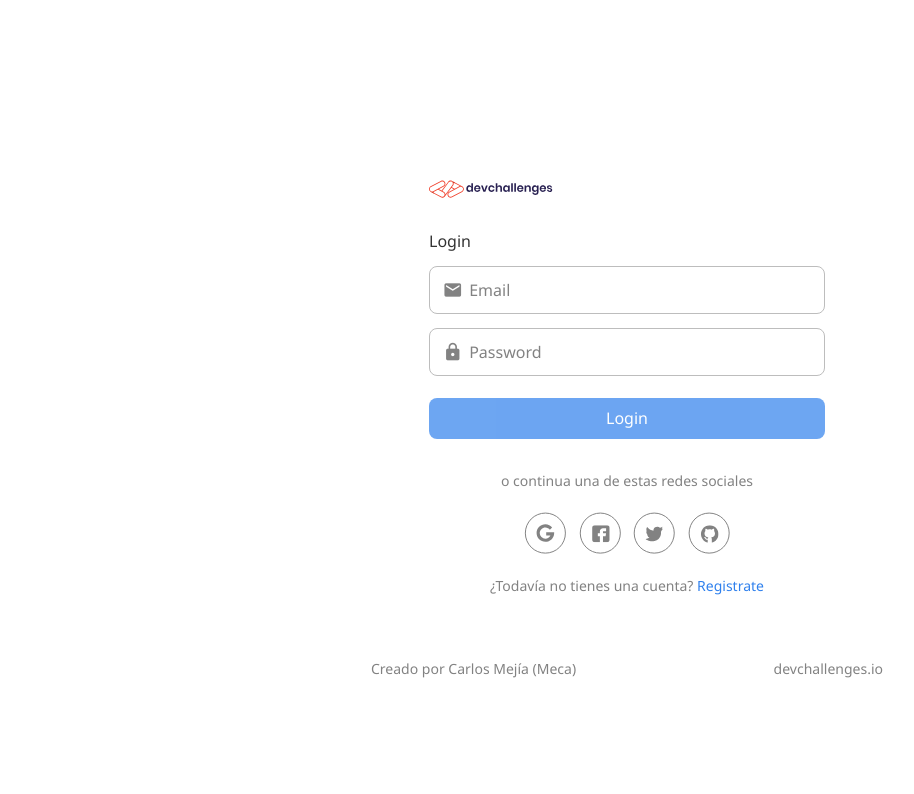
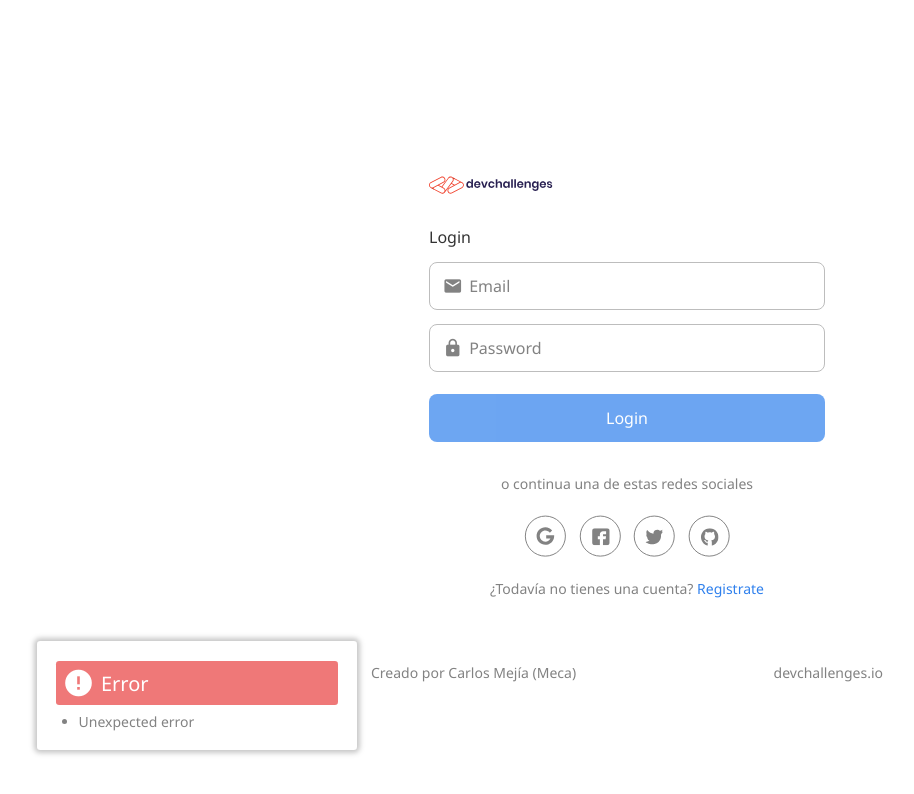
Before and after one commit to mecamon/authentication-app-client, a Vue app: page /profile in a window 1280 px wide. Both pictures are taken after a click on the picture 722 px from the left and 532 px from the top of the page. Shown: the top 794 px of the page, without its empty margins (13-927 px from the left). Built offline with nearby package versions, Linux system fonts and the light colour scheme; no server answers.

Commit message:
NOTIFICATION CARD feat: added a card to manage the error BE error messages

```diff
--- a/src/App.vue
+++ b/src/App.vue
@@ -1,5 +1,11 @@
 <template>
   <router-view></router-view>
+  <transition name="fade">
+    <notification-card
+        v-if="getHttpError.statusCode !== 0"
+        :error=getHttpError
+    ></notification-card>
+  </transition>
 </template>
 
 <script setup lang="ts">
@@ -8,12 +14,13 @@ import {onMounted, watch} from "vue";
 import {storeToRefs} from "pinia";
 import {useRouter} from "vue-router"
 import {useHttpErrors} from "./stores/http-errors";
+import NotificationCard from "./components/NotificationCard.vue";
 
 const auth = useAuth()
 const httpErrors = useHttpErrors()
 const { isAuthenticated } = storeToRefs(auth)
 const router = useRouter()
-
+const {getHttpError} = storeToRefs(httpErrors)
 watch(isAuthenticated, (newValue) => {
   if(!newValue) {
     router.push({name: 'Home'})
@@ -48,9 +55,27 @@ body {
 }
 button {
   cursor: pointer;
+  display: flex;
+  justify-content: center;
+  align-items: center;
+  height: 3rem;
+  //span {
+  //  color: white;
+  //}
 }
 button:disabled {
   opacity: 0.7;
+}
+.primary-btn {
+  span {
+    color: white;
+  }
+}
+.mid-size-font {
+  font-size: 20px;
+}
+.small-size-font {
+  font-size: 14px;
 }
 div.created-by {
     width: 100%;
@@ -63,5 +88,46 @@ div.created-by {
       font-size: 14px;
       font-weight: 400;
     }
+}
+.lds-ring {
+  display: inline-block;
+  position: relative;
+  width: 30px;
+  height: 30px;
+}
+.lds-ring span {
+  box-sizing: border-box;
+  display: block;
+  position: absolute;
+  width: 26px;
+  height: 26px;
+  margin: 3px;
+  border: 3px solid #fff;
+  border-radius: 50%;
+  animation: lds-ring 1.2s cubic-bezier(0.5, 0, 0.5, 1) infinite;
+  border-color: #fff transparent transparent transparent;
+}
+.lds-ring span:nth-child(1) {
+  animation-delay: -0.45s;
+}
+.lds-ring span:nth-child(2) {
+  animation-delay: -0.3s;
+}
+.lds-ring span:nth-child(3) {
+  animation-delay: -0.15s;
+}
+@keyframes lds-ring {
+  0% {
+    transform: rotate(0deg);
   }
+  100% {
+    transform: rotate(360deg);
+  }
+}
+.fade-enter-active, .fade-leave-active {
+  transition: opacity .5s;
+}
+.fade-enter-from, .fade-leave-to  {
+  opacity: 0;
+}
 </style>
--- a/src/assets/_core.scss
+++ b/src/assets/_core.scss
@@ -3,12 +3,14 @@
 :root {
   --background-color: #ffffff;
   --common-text-color: #333333;
+  --shadow-color: rgba(128, 128, 128, 0.44);
   --mute-color: #828282;
   --main-font-family: 'Noto Sans', sans-serif;
   --border-color: #BDBDBD;
   --input-border-color: #828282;
   --accent-color: #2F80ED;
-  --danger-color: #EB5757;
+  --danger-color: #ef7878;
+  --success-color: #349b56;
 }
 
 html[data-theme='dark'] {
--- a/src/components/AuthForm.vue
+++ b/src/components/AuthForm.vue
@@ -38,7 +38,14 @@
         :disabled="canSendUserInfo"
         data-testid="log-or-sign-button"
         @click.prevent="handleSubmit"
-        >{{ isLogin ? 'Login' : $t("auth.startCoding") }}
+        class="primary-btn"
+        >
+        <span v-if="auth.logState.isLoading || auth.githubLoginState.isLoading" class="lds-ring">
+          <span></span><span></span><span></span><span></span>
+        </span>
+        <span v-if="!auth.logState.isLoading && !auth.githubLoginState.isLoading">
+          {{ isLogin ? 'Login' : $t("auth.startCoding") }}
+        </span>
       </button>
       <span class="muted">{{ $t("auth.logWithSocials") }}</span>
       <socials @github-login="$emit('github-login')" />
@@ -59,11 +66,13 @@
 <script setup lang="ts">
 import {ref, computed} from 'vue';
 import Socials from './Socials.vue'
+import {useAuth} from "../stores/auth";
 
 const props = defineProps<{isLogin?: boolean}>();
 const userInfo = ref<UserInfo>({email: '', password: ''});
 const canSendUserInfo = computed(() =>
     userInfo.value.email === '' || userInfo.value.password === '');
+const auth = useAuth()
 
 const handleSubmit = () => {
   if(props.isLogin) {
--- a/src/components/EditProfileForm.vue
+++ b/src/components/EditProfileForm.vue
@@ -41,11 +41,15 @@
       <div>
         <button
           type="submit"
-          :disabled="emptyFields"
+          :disabled="emptyFields || isLoading"
           data-testid="save-button"
-          class="save-button"
-          @click="$emit('save-user-info', userInfo)"
-        >Save</button>
+          class="save-button primary-btn"
+        >
+          <span v-if="isLoading" class="lds-ring">
+            <span></span><span></span><span></span><span></span>
+          </span>
+          <span v-if="!isLoading">Save</span>
+        </button>
       </div>
     </form>
     <div class="created-by">
@@ -80,7 +84,7 @@ const emit = defineEmits<{
   (e: 'save-user-info', fd: FormData): void
   (e: 'read-mode'): void
 }>()
-const props = defineProps<{currentUserInfo: UserInfoEdit}>()
+const props = defineProps<{currentUserInfo: UserInfoEdit, isLoading: boolean}>()
 const emptyFields = computed(() => {
   return  userInfoToEdit.value.name === '' ||
       userInfoToEdit.value.bio === '' ||
--- /dev/null
+++ b/src/components/NotificationCard.vue
@@ -0,0 +1,86 @@
+<template>
+  <div class="notification-card">
+    <div class="notification-container">
+      <div
+          class="head"
+          :class="[props.error.statusCode?.toString().startsWith('2') ? 'success-bg' : 'error-bg']"
+          data-testid="head">
+        <span class="material-icons icon" data-testid="icon">error</span>
+        <span class="mid-size-font" data-testid="title-value">
+          {{ props.error.statusCode?.toString().startsWith('2') ? 'Success' : 'Error' }}
+        </span>
+      </div>
+      <ul>
+        <li
+            class="small-size-font"
+            v-for="value of msgValues"
+            data-testid="message-value"
+        >{{ value }}
+        </li>
+      </ul>
+    </div>
+  </div>
+</template>
+
+<script lang="ts" setup>
+import {ErrorInfo} from "../models/error-info";
+import {computed} from "vue";
+
+const msgValues = computed(() => {
+  if(!props.error.msg) {
+    return ['Unexpected error']
+  }
+  return Object.values(props.error.msg)
+})
+const props = defineProps<{error: ErrorInfo}>()
+</script>
+
+<style lang="scss" scoped>
+  .notification-card {
+    min-width: 20rem !important;
+    max-width: 26rem !important;
+    padding: 0.4rem;
+    border-radius: 0.2rem;
+    display: flex;
+    flex-direction: column;
+    position: fixed;
+    box-shadow: 0 0 5px 3px var(--shadow-color);
+    bottom: 50px;
+    left: 50px;
+    z-index: 50;
+    div.notification-container {
+      display: flex;
+      flex-direction: column;
+      padding: 0.8rem;
+    }
+    div.head {
+      display: flex;
+      align-items: center;
+      //background-color: var(--danger-color);
+      border-radius: 0.2rem;
+      padding: 0.4rem;
+      margin-bottom: 0.4rem;
+      span {
+        color: white;
+      }
+    }
+    ul {
+      li {
+        color: var(--mute-color);;
+      }
+      margin: 0 1.4rem;
+      display: block;
+    }
+  }
+  .error-bg {
+    background-color: var(--danger-color);
+  }
+  .success-bg {
+    background-color: var(--success-color);
+  }
+  .icon {
+    font-size: 32px;
+    margin-right: 0.4rem;
+    color: var(--danger-color);
+  }
+</style>
--- a/src/helpers/axios-instances.ts
+++ b/src/helpers/axios-instances.ts
@@ -4,11 +4,12 @@ const baseURL = 'http://localhost:8080'
 const axiosJsonIns = axios.create({
     baseURL,
     timeout: 4000,
+    headers: {'Content-Type': 'application/json'}
 })
 axiosJsonIns.interceptors.request.use(function (config) {
     let token = localStorage.getItem('token')
     config.headers = {
-        'Content-Type': 'application/json',
+
         'Authorization': token ?? '',
     }
     return config
@@ -28,11 +29,11 @@ axiosJsonIns.interceptors.response.use(function (response) {
 const axiosMultiPartIns = axios.create({
     baseURL,
     timeout: 8000,
+    headers: {'Content-Type': 'multipart/form-data'}
 })
 axiosMultiPartIns.interceptors.request.use(function (config) {
     let token = localStorage.getItem('token')
     config.headers = {
-        'Content-Type': 'multipart/form-data',
         'Authorization': token ?? '',
     }
     return config
--- /dev/null
+++ b/src/models/error-info.ts
@@ -0,0 +1,4 @@
+export class ErrorInfo {
+  statusCode?: number
+  msg?: any
+}
--- a/src/models/user-info.ts
+++ b/src/models/user-info.ts
@@ -50,5 +50,4 @@ export class UserInfoEdit {
   static empty(): UserInfoEdit {
     return new UserInfoEdit("", "", "", "", "", "", null)
   }
-
 }
--- a/src/stores/auth.ts
+++ b/src/stores/auth.ts
@@ -46,7 +46,7 @@ export const useAuth = defineStore('auth', {
           .catch((e: AxiosError) => {
             this.githubLoginState.isLoading = false
             this.githubLoginState.accessRequest = ''
-            httpErrors.setError(e.response?.status, e.response?.data)
+            httpErrors.setError(e.response?.status, e.response?.data.message)
           })
           .finally(() => httpErrors.resetError())
     },
@@ -64,7 +64,7 @@ export const useAuth = defineStore('auth', {
             this.setAuthentication(true)
           })
           .catch((e: AxiosError) => {
-            httpErrors.setError(e.response?.status, e.response?.data)
+            httpErrors.setError(e.response?.status, e.response?.data.message)
           })
           .finally(() => {
             this.resetGithubLogState()
@@ -81,7 +81,7 @@ export const useAuth = defineStore('auth', {
             this.setAuthentication(true)
           })
           .catch((e: AxiosError) => {
-            httpErrors.setError(e.response?.status, e.response?.data)
+            httpErrors.setError(e.response?.status, e.response?.data.message)
           })
           .finally(() => {
             this.resetLogState()
@@ -98,7 +98,7 @@ export const useAuth = defineStore('auth', {
             this.setAuthentication(true)
           })
           .catch((e: AxiosError) => {
-            httpErrors.setError(e.response?.status, e.response?.data)
+            httpErrors.setError(e.response?.status, e.response?.data.message)
           })
           .finally(() => {
             this.resetLogState()
--- a/src/stores/http-errors.ts
+++ b/src/stores/http-errors.ts
@@ -24,8 +24,10 @@ export const useHttpErrors = defineStore('http-errors', {
       this.msg = msg
     },
     resetError() {
-      this.statusCode = 0
-      this.msg = ''
+      setTimeout(() => {
+        this.statusCode = 0
+        this.msg = ''
+      }, 6000)
     }
   }
 })
--- a/src/stores/users.ts
+++ b/src/stores/users.ts
@@ -23,29 +23,35 @@ export const useUsers = defineStore('users', {
   },
   actions: {
     async fetchUserInfo() {
+      const httpErrors = useHttpErrors()
       this.userInfo.isLoading = true
       API.getUserInfo()
           .then((res: AxiosResponse<UserInfo, any>) => {
             this.userInfo.data = res.data
           })
           .catch((e: AxiosError) => {
-            const httpErrors = useHttpErrors()
-            httpErrors.setError(e.response?.status, e.response?.data)
+            httpErrors.setError(e.response?.status, e.response?.data.message)
             this.userInfo.data = null
           })
-          .finally(() => this.userInfo.isLoading = false)
+          .finally(() => {
+            this.userInfo.isLoading = false
+            httpErrors.resetError()
+          } )
     },
     async updateUserInfo(fd: FormData) {
+      const httpErrors = useHttpErrors()
       this.userInfo.isLoading = true
       API.updateUserInfo(fd)
           .then((_: AxiosResponse) => {
             this.fetchUserInfo()
           })
           .catch((e: AxiosError) => {
-            const httpErrors = useHttpErrors()
-            httpErrors.setError(e.response?.status, e.response?.data)
+            httpErrors.setError(e.response?.status, e.response?.data.message)
           })
-          .finally(() => this.userInfo.isLoading = false)
+          .finally(() => {
+            httpErrors.resetError()
+            this.userInfo.isLoading = false
+          } )
     }
   },
 })
--- a/src/views/Profile.vue
+++ b/src/views/Profile.vue
@@ -9,6 +9,7 @@
             v-if="isEditingProfile"
             @read-mode="isEditingProfile=false"
             @save-user-info="updateUserInfo($event)"
+            :is-loading="userInfo.isLoading"
             :current-user-info="currentUserInfo"
         />
         <profile-info v-else @edit-mode="setToEditMode()" :user-profile-info="userInfo.data" />
```
Also changed, not shown: 1 other file (tests, documents, lock files or other folders).
